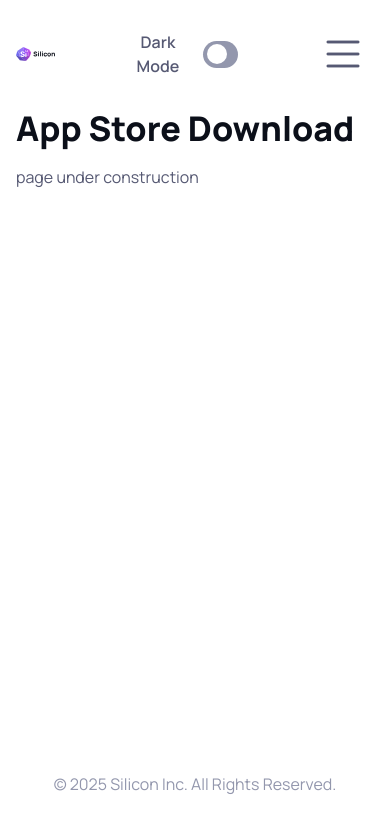
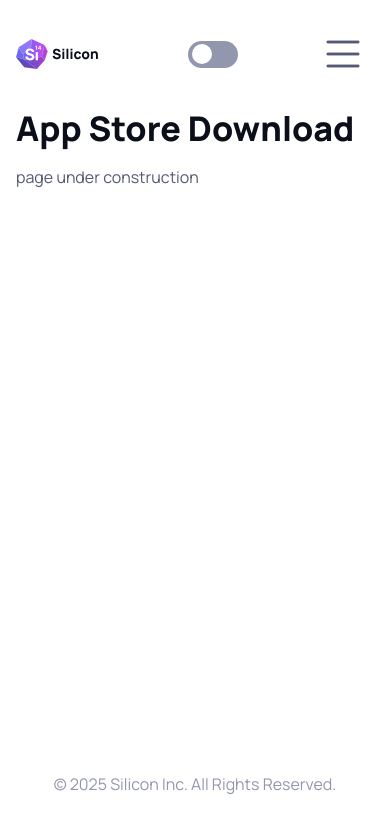
Before and after one commit to nellysosobrado/Website-with-React, a React (Vite) app: page /appstore in a window 390 px wide. Shown: the top 832 px of the page. Built offline with nearby package versions, Linux system fonts and the light colour scheme; no server answers.

Commit message:
Hides 'Dark mode' text when in mobile resolution 390 widht px

```diff
--- /dev/null
+++ b/index.css
@@ -0,0 +1,5 @@
+@media (max-width: 768px) {
+  .hide-darkmode-text {
+    display: none;
+  }
+}
--- a/src/components/sections/Header.jsx
+++ b/src/components/sections/Header.jsx
@@ -20,8 +20,8 @@ const Header = () => {
           <NavLink to="/contacts" className="nav-link">Contacts</NavLink>
         </nav>
 
-        <div className="theme-switch-wrapper ">
-          <ToggleSwitch id="theme-switch" text="Dark Mode" currentState={darkMode} currentStateCallback={toggleDarkMode} />
+        <div className="theme-switch-wrapper">
+          <ToggleSwitch id="theme-switch" text={<span className="hide-darkmode-text">Dark Mode</span>} currentState={darkMode} currentStateCallback={toggleDarkMode} />
         </div>
 
         <div className="hide-mobile">
--- a/src/index.css
+++ b/src/index.css
@@ -305,6 +305,8 @@ a {
     gap: 1rem;
     font-weight: 600;
 
+
+
     .switch {
         position: relative;
         display: inline-block;
@@ -530,13 +532,31 @@ form {
         align-items: center;
         gap: 3rem;
     }
-/* desktop resolution hides feature,contacts and sign in button */
+
+
+
+    /* desktop resolution hides feature,contacts and sign in button */
     @media screen and (max-width: 1024px) {
         .hide-mobile {
             display: none;
         }
     }
-/* mobile resolution shows different menu icon */
+     /* corrects the tablet menu icon position */
+     @media (max-width: 1024px) {
+        .container {
+            grid-template-columns: auto 1fr auto;
+        }
+    }
+    /* hides darkmode text on mobile */
+    @media (max-width: 390px) {
+        .hide-darkmode-text {
+            display: none !important;
+        }
+    }
+
+
+
+    /* mobile resolution shows different menu icon */
     .btn-mobilemenu {
         display: block;
         font-size: 3rem;
@@ -575,21 +595,12 @@ form {
         }
     }
 
-    .dark-mode {
-        .switch-text {
-            display: block;
-        }
-    }
-/* darkmode switch button position */
+    /* darkmode switch button position */
     .theme-switch-wrapper {
         justify-self: end;
     }
-/* corrects the tablet menu icon position */
-    @media (max-width: 1024px) {
-        .container {
-            grid-template-columns: auto 1fr auto;
-        }
-    }
+
+
 }
 
 #hero {
```
